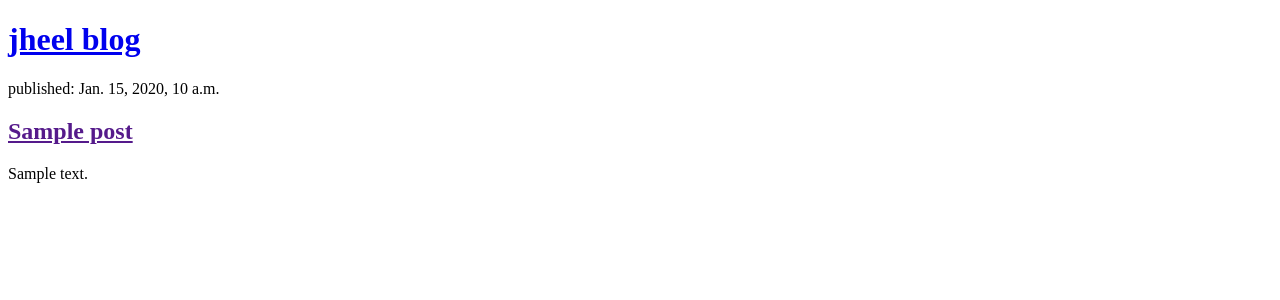
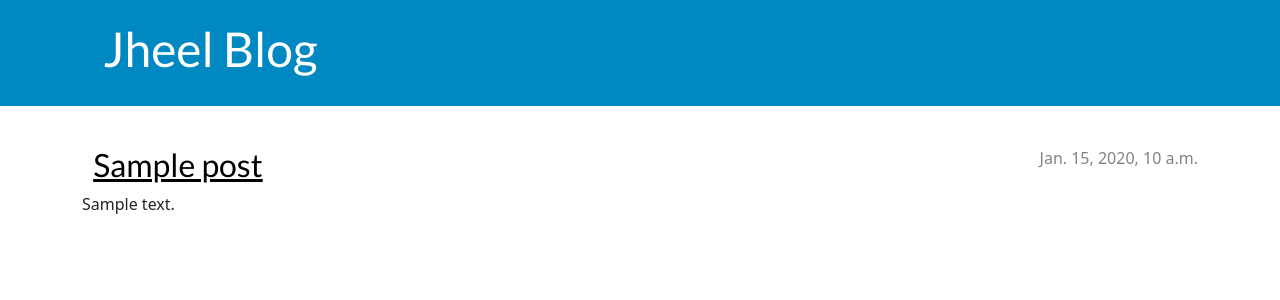
Before and after one commit to jheels/django-blog, a Django app: page / in a window 1280 px wide. Shown: the top 300 px of the page. Run offline with Django 3.2, Linux system fonts and the light colour scheme; tables that the repository leaves empty hold one stand-in row (values such as "Sample post").

Commit message:
added view and template for detailed blog and CSS for site

```diff
--- /dev/null
+++ b/blog/static/css/blog.css
@@ -0,0 +1,72 @@
+.page-header {
+    background-color: #0088c2;
+    margin-top: 0;
+    margin-bottom: 40px;
+    padding: 20px 20px 20px 40px;
+}
+
+.page-header h1,
+.page-header h1 a,
+.page-header h1 a:visited,
+.page-header h1 a:active {
+    color: #ffffff;
+    font-size: 36pt;
+    text-decoration: none;
+}
+
+h1,
+h2,
+h3,
+h4 {
+    font-family: 'Lato';
+    padding-left: 1%;
+    text-decoration: none;
+}
+
+.date {
+    color: #828282;
+}
+
+.save {
+    float: right;
+}
+
+.post-form textarea,
+.post-form input {
+    width: 100%;
+}
+
+.top-menu,
+.top-menu:hover,
+.top-menu:visited {
+    color: #ffffff;
+    float: right;
+    font-size: 26pt;
+    margin-right: 20px;
+}
+
+.post {
+    margin-bottom: 70px;
+}
+
+.post h2 a,
+.post h2 a:visited {
+    color: #000000;
+}
+
+.post > .date,
+.post > .actions {
+    float: right;
+}
+
+.btn-secondary,
+.btn-secondary:visited {
+    color: #C25100;
+    background: none;
+    border-color: #C25100;
+}
+
+.btn-secondary:hover {
+    color: #FFFFFF;
+    background-color: #C25100;
+}
--- /dev/null
+++ b/blog/templates/blog/base.html
@@ -0,0 +1,27 @@
+{% load static %}
+<!DOCTYPE html>
+<html>
+    <head>
+        <title>Jheel blog</title>
+        <link rel="stylesheet" href="https://cdn.jsdelivr.net/npm/bootstrap@5.1.3/dist/css/bootstrap.min.css" integrity="sha384-1BmE4kWBq78iYhFldvKuhfTAU6auU8tT94WrHftjDbrCEXSU1oBoqyl2QvZ6jIW3" crossorigin="anonymous">
+        <style>
+            @import url('https://fonts.googleapis.com/css2?family=Lato&display=swap');
+        </style>
+        <link rel="stylesheet" href="{% static 'css/blog.css' %}">
+    </head>
+    <body>
+        <header class="page-header">
+          <div class="container">
+              <h1><a href="/">Jheel Blog</a></h1>
+          </div>
+        </header>
+        <main class="container">
+            <div class="row">
+                <div class="col">
+                {% block content %}
+                {% endblock %}
+                </div>
+            </div>
+        </main>
+    </body>
+</html>
--- a/blog/templates/blog/post_list.html
+++ b/blog/templates/blog/post_list.html
@@ -1,18 +1,13 @@
-<!DOCTYPE html>
-<html>
-    <head>
-        <title>jheel blog</title>
-    </head>
-    <body>
-        <header>
-            <h1><a href="/">jheel blog</a></h1>
-        </header>
-        {% for post in posts %}
-            <article>
-                <time>published: {{ post.published_date }}</time>
-                <h2><a href="">{{ post.title }}</a></h2>
-                <p>{{ post.text|linebreaksbr }}</p>
-            </article>
-        {% endfor %}
-    </body>
-</html>
+{% extends 'blog/base.html' %}
+
+{% block content %}
+    {% for post in posts %}
+        <article class="post">
+            <time class="date">
+                {{ post.published_date }}
+            </time>
+            <h2><a href="{% url 'post_detail' pk=post.pk %}">{{ post.title }}</a></h2>
+            <p>{{ post.text|linebreaksbr }}</p>
+        </article>
+    {% endfor %}
+{% endblock %}
--- a/blog/urls.py
+++ b/blog/urls.py
@@ -3,4 +3,5 @@ from . import views
 
 urlpatterns = [
     path("", views.post_list , name="postlist"),
+    path('post/<int:pk>/', views.post_detail, name="post_detail")
 ]
--- a/blog/views.py
+++ b/blog/views.py
@@ -1,7 +1,12 @@
-from django.shortcuts import render
+from django.shortcuts import render, get_object_or_404
 from django.utils import timezone
 from .models import Post
 # Create your views here.
-def post_list(request):
+
+def post_list(request,):
     posts = Post.objects.filter(published_date__lt=timezone.now()).order_by("published_date")
     return render(request, "blog/post_list.html", {"posts": posts})
+
+def post_detail(request, pk):
+    post = get_object_or_404(Post, pk=pk)
+    return render(request, 'blog/post_detail.html', {'post': post})
```
Also changed, not shown: blog/templates/blog/post_detail.html (added, +13 -0 lines).
